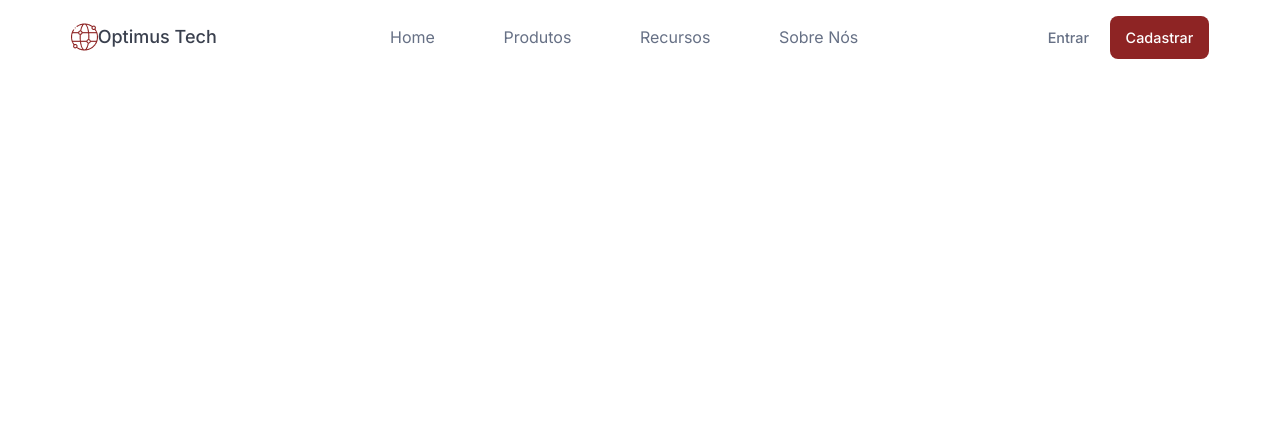
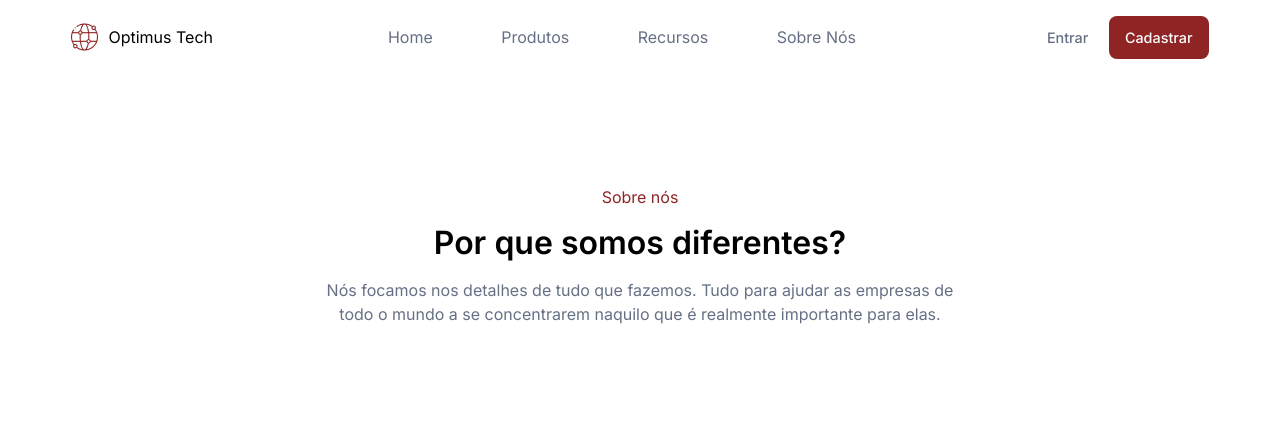
Before and after one commit to emanuella92gomesr/seven-days, a plain HTML site: page OptimusTech/index.html in a window 1280 px wide. Drawn offline with Linux system fonts and the light colour scheme.

Commit message:
#7DaysOfCode Dia 2 - Seção Sobre + melhorias

```diff
--- a/OptimusTech/css/style.css
+++ b/OptimusTech/css/style.css
@@ -1,5 +1,6 @@
 :root {
     --text-color: #667085;
+    --main-color: #8E2424;
 }
 
 * {
@@ -18,25 +19,11 @@ nav {
 
 .logo {
     display: flex;
-    flex-direction: row;
-    justify-content: center;
     align-items: center;
-    padding: 0px;
-    gap: 0px;
-    flex: none;
-    order: 0;
-    flex-grow: 0;
 }
 
-.logo-text {
-    font-style: bold;
-    font-weight: 500;
-    font-size: 18px;
-    line-height: 24px;
-    color: #3A404E;
-    flex: none;
-    order: 1;
-    flex-grow: 0;
+.logo img {
+    margin-right: 10px;
 }
 
 .links a{
@@ -57,6 +44,29 @@ button {
 }
 
 button#signUp {
-    background-color: #8E2424;
+    background-color: var(--main-color);
     color: #FFF;
 }
+
+.about-us {
+    padding: 7rem 0;
+    display: flex;
+    flex-direction: column;
+    align-items: center;
+    gap: 1rem;
+}
+
+.about-us span {
+    color: var(--main-color);
+}
+
+.about-us h1 {
+    font-size: 2rem;
+}
+
+.about-us p {
+    color: var(--text-color);
+    max-width: 50%;
+    text-align: center;
+    line-height: 1.5rem;
+}
--- a/OptimusTech/index.html
+++ b/OptimusTech/index.html
@@ -14,7 +14,7 @@
     <nav>
         <div class="logo">
             <img src="assets/images/worldwide.png">
-            <div class="logo-text">Optimus Tech</div>
+            Optimus Tech
         </div>
         <div class="links">
             <a href="#">Home</a>
@@ -28,5 +28,13 @@
             <button id="signUp">Cadastrar</button>
         </div>
     </nav>
+
+    <section class="about-us">
+        <span>Sobre nós</span>
+        <h1>Por que somos diferentes?</h1>
+        <p> Nós focamos nos detalhes de tudo que fazemos. Tudo para ajudar as empresas de todo o
+            mundo a se concentrarem naquilo que é realmente importante para elas.
+        </p>
+    </section>
 </body>
 </html>
```
